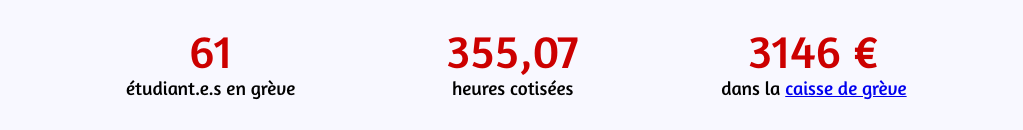
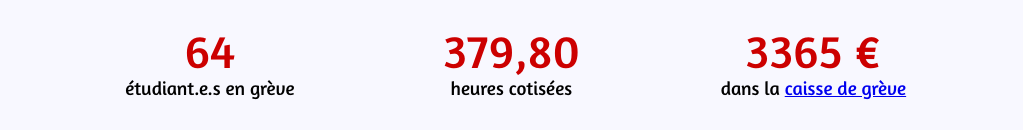
Before and after one commit to ensengreve/ensengreve.github.io, a plain HTML site: page index.html in a window 1280 px wide. Shown: the part 457-587 px from the top of the page, without its empty margins (128-1151 px from the left). Drawn offline with Linux system fonts and the light colour scheme.

Commit message:
MAJ compteurs

```diff
--- a/index.html
+++ b/index.html
@@ -23,15 +23,15 @@
       <table class="stats">
         <tr>
           <td>
-            <span class="number">61</span><br />
+            <span class="number">64</span><br />
             <span class="subtitle">étudiant.e.s en grève</span>
           </td>
           <td>
-            <span class="number">355,07</span><br />
+            <span class="number">379,80</span><br />
             <span class="subtitle">heures cotisées</span>
           </td>
           <td>
-            <span class="number">3146 €</span><br />
+            <span class="number">3365 €</span><br />
             <span class="subtitle">dans la <a href="https://www.yoongo.com/fr-c2537-ens-en-greve">caisse de grève</a></span>
           </td>
         </tr>
```
